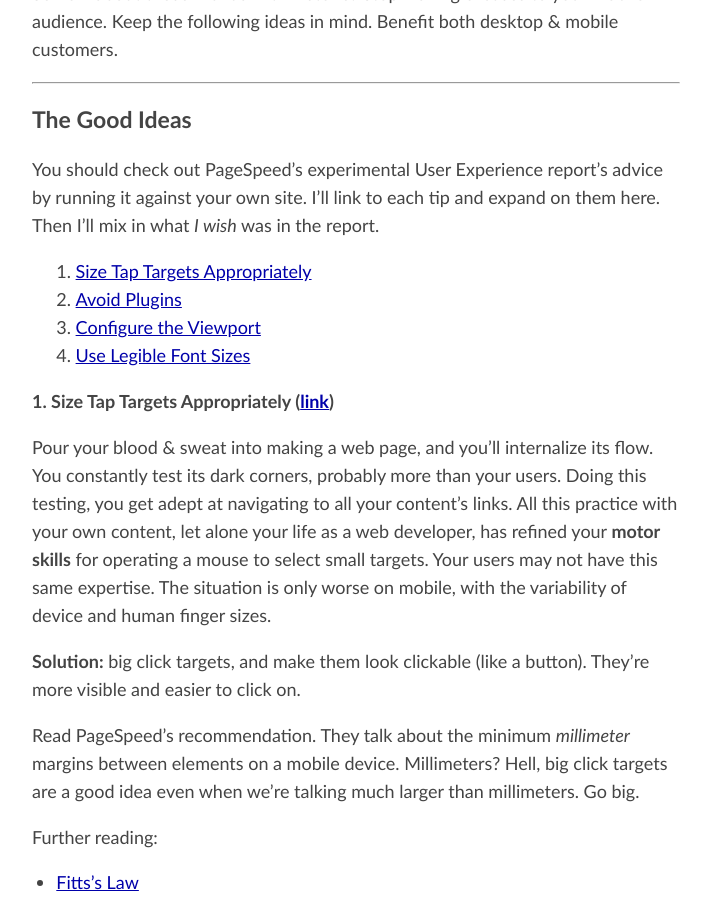
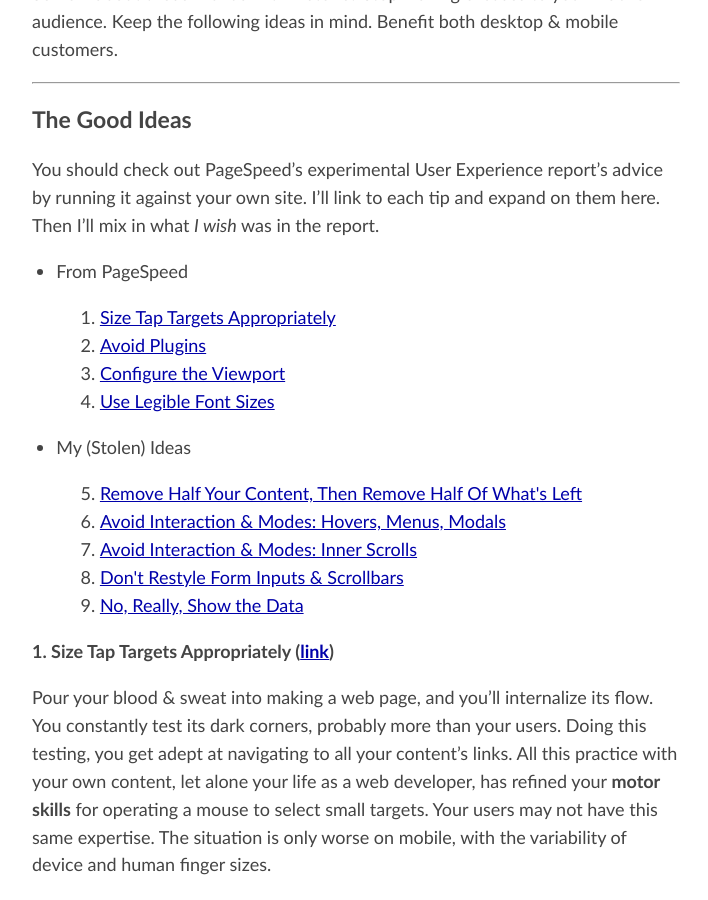
Before and after one commit to john-kurkowski/john-kurkowski.github.io, a Jekyll site: the page built from _posts/2014-01-28-good-ideas-from-mobile-design-that-are-good-everywhere.md, in a window 1280 px wide and 900 px high, scrolled down 2445 px. Shown: the whole window, without its empty margins (284-992 px from the left). Built offline with Jekyll 4.4.1, drawn with Linux system fonts in a browser that asks for light colours; nearby versions of some CDN libraries; comment, search, counter and statistics services are not loaded; some of the changed text lies outside the part shown.

Commit message:
Good Ideas From Mobile Design: unify TOC

```diff
--- a/_posts/2014-01-28-good-ideas-from-mobile-design-that-are-good-everywhere.md
+++ b/_posts/2014-01-28-good-ideas-from-mobile-design-that-are-good-everywhere.md
@@ -100,10 +100,27 @@ You should check out PageSpeed's experimental User Experience report's advice
 by running it against your own site. I'll link to each tip and expand on them
 here. Then I'll mix in what *I wish* was in the report.
 
-1. [Size Tap Targets Appropriately](#size-tap-targets-appropriately)
-2. [Avoid Plugins](#avoid-plugins)
-3. [Configure the Viewport](#configure-the-viewport)
-4. [Use Legible Font Sizes](#use-legible-font-sizes)
+<ul>
+  <li>
+    From PageSpeed
+    <ol>
+      <li><a href="#size-tap-targets-appropriately">Size Tap Targets Appropriately</a></li>
+      <li><a href="#avoid-plugins">Avoid Plugins</a></li>
+      <li><a href="#configure-the-viewport">Configure the Viewport</a></li>
+      <li><a href="#use-legible-font-sizes">Use Legible Font Sizes</a></li>
+    </ol>
+  </li>
+  <li>
+    My (Stolen) Ideas
+    <ol start="5">
+      <li><a href="#avoid-interaction--modes-hovers-menus-modals">Remove Half Your Content, Then Remove Half Of What's Left</a></li>
+      <li><a href="#avoid-interaction--modes-hovers-menus-modals">Avoid Interaction & Modes: Hovers, Menus, Modals</a></li>
+      <li><a href="#avoid-interaction--modes-inner-scrolls">Avoid Interaction & Modes: Inner Scrolls</a></li>
+      <li><a href="#dont-restyle-form-inputs--scrollbars">Don't Restyle Form Inputs & Scrollbars</a></li>
+      <li><a href="#no-really-show-the-data">No, Really, Show the Data</a></li>
+    </ol>
+  </li>
+</ul>
 
 #### 1. Size Tap Targets Appropriately ([link][Size Tap Targets Appropriately])
 {:#size-tap-targets-appropriately}
@@ -192,14 +209,6 @@ If you follow the next tip, this shouldn't be a problem.
 ### My (Stolen) Ideas
 
 Here's what I would love to see added to the User Experience report.
-
-<ol start="5">
-  <li><a href="#avoid-interaction--modes-hovers-menus-modals">Remove Half Your Content, Then Remove Half Of What's Left</a></li>
-  <li><a href="#avoid-interaction--modes-hovers-menus-modals">Avoid Interaction & Modes: Hovers, Menus, Modals</a></li>
-  <li><a href="#avoid-interaction--modes-inner-scrolls">Avoid Interaction & Modes: Inner Scrolls</a></li>
-  <li><a href="#dont-restyle-form-inputs--scrollbars">Don't Restyle Form Inputs & Scrollbars</a></li>
-  <li><a href="#no-really-show-the-data">No, Really, Show the Data</a></li>
-</ol>
 
 #### 5. Remove Half Your Content, Then Remove Half Of What's Left
 
```
